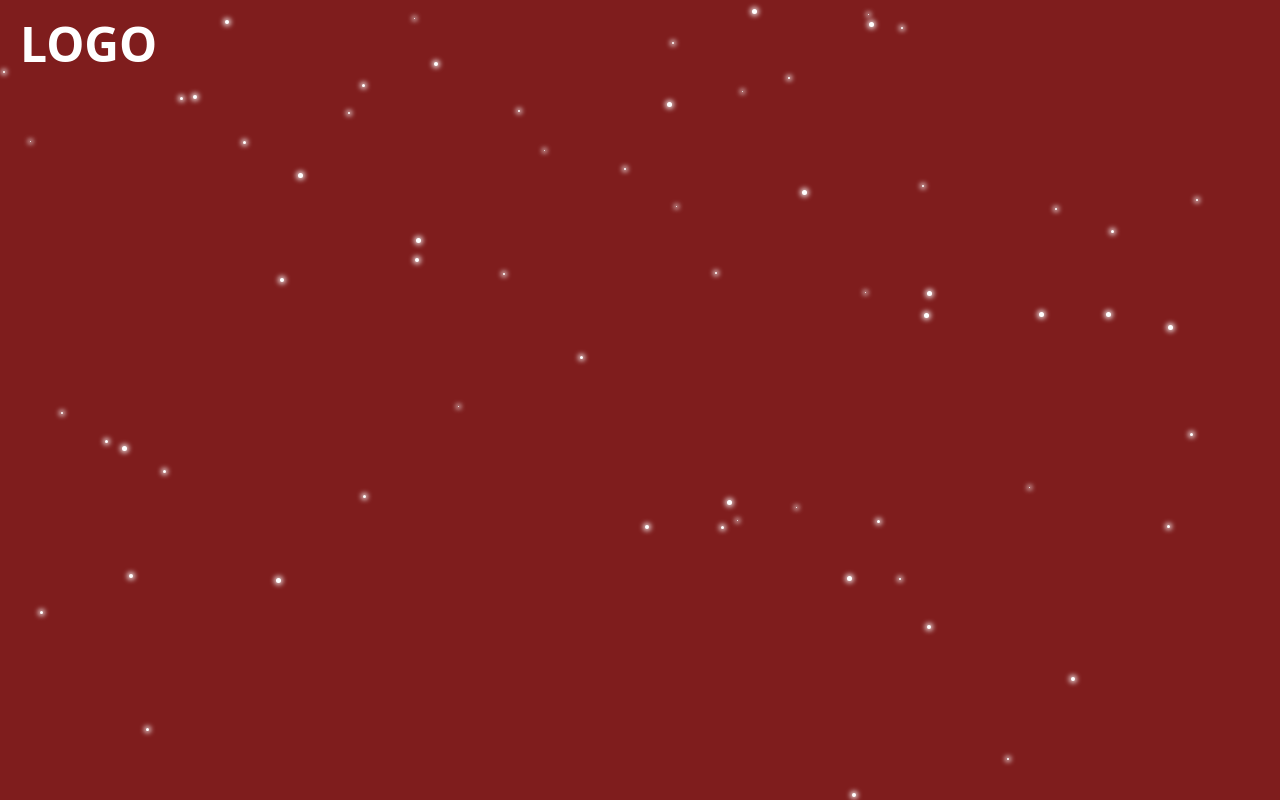
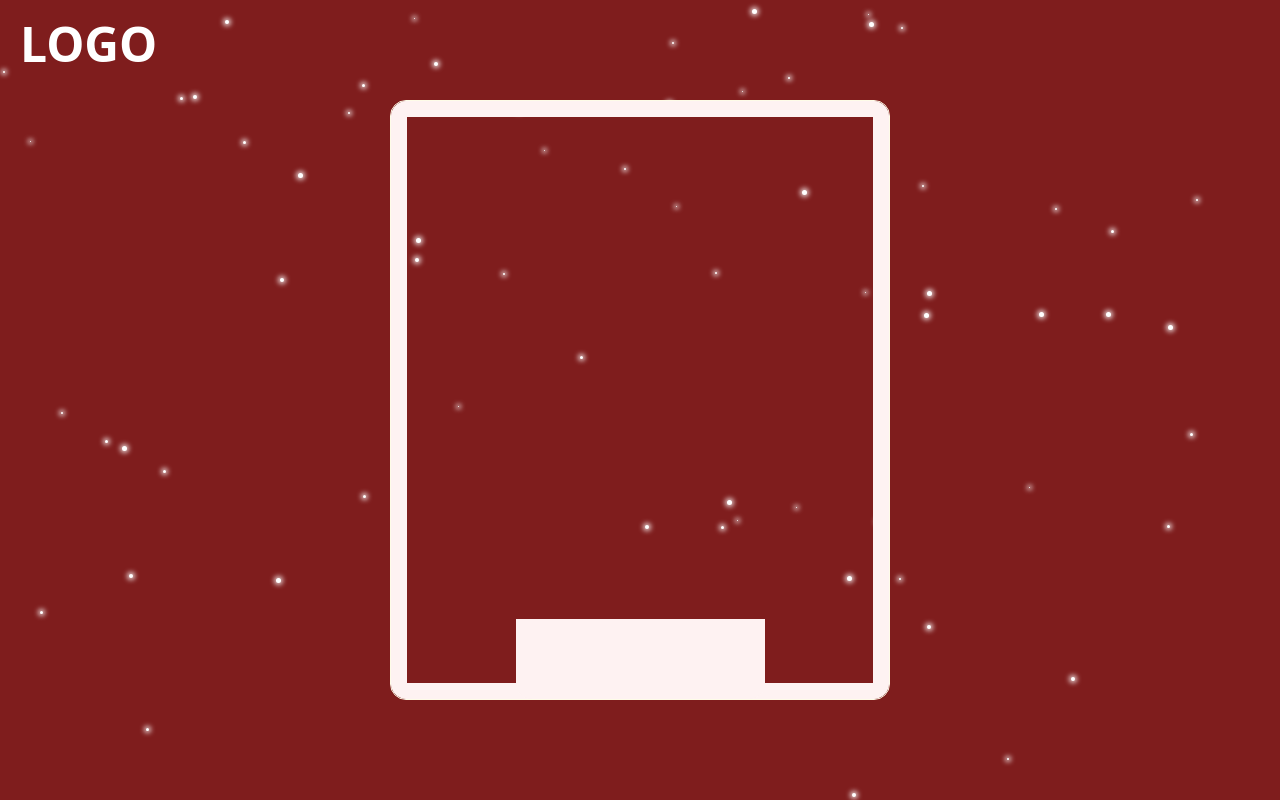
Before and after one commit to adarshkunwar/christmas-card, a React (Vite) app: page / in a window 1280 px wide. Built offline with nearby package versions, Linux system fonts and the light colour scheme.

Commit message:
style: Add borders to the card element

```diff
--- /dev/null
+++ b/src/components/Card.tsx
@@ -0,0 +1,30 @@
+import { useState } from "react";
+
+const Card = () => {
+  const [position, setPosition] = useState({
+    x: "50%",
+    y: "50%",
+  });
+  return (
+    <div
+      className="absolute h-[75vh] w-[500px] -translate-x-1/2 -translate-y-1/2 border border-yellow-50 rounded-2xl overflow-hidden"
+      style={{
+        left: position.x,
+        top: position.y,
+      }}
+    >
+      <div className="relative h-full w-full">
+        {/* creating borders */}
+        <div className="absolute left-0 right-0 top-0 h-4 bg-red-50 rounded-t-2xl"></div>
+        <div className="absolute bottom-0 left-0 right-0 h-4 bg-red-50 rounded-b-2xl"></div>
+        <div className="absolute bottom-0 right-0 top-0 w-4 bg-red-50 rounded-r-2xl"></div>
+        <div className="absolute bottom-0 left-0 top-0 w-4 bg-red-50 rounded-l-2xl"></div>
+
+        {/* card name */}
+        <div className="absolute bottom-0 right-1/4 left-1/4 h-20 bg-red-50 rounded-b-2xl"></div>
+      </div>
+    </div>
+  );
+};
+
+export default Card;
--- a/src/pages/Main.tsx
+++ b/src/pages/Main.tsx
@@ -1,9 +1,16 @@
+import Card from "../components/Card";
 import Logo from "../components/logo";
 
 const Main = () => {
   return (
     <div>
-      <Logo />
+      {/* header */}
+      <div className="flex justify-between">
+        <Logo />
+      </div>
+
+      {/* body */}
+      <Card />
     </div>
   );
 };
```
